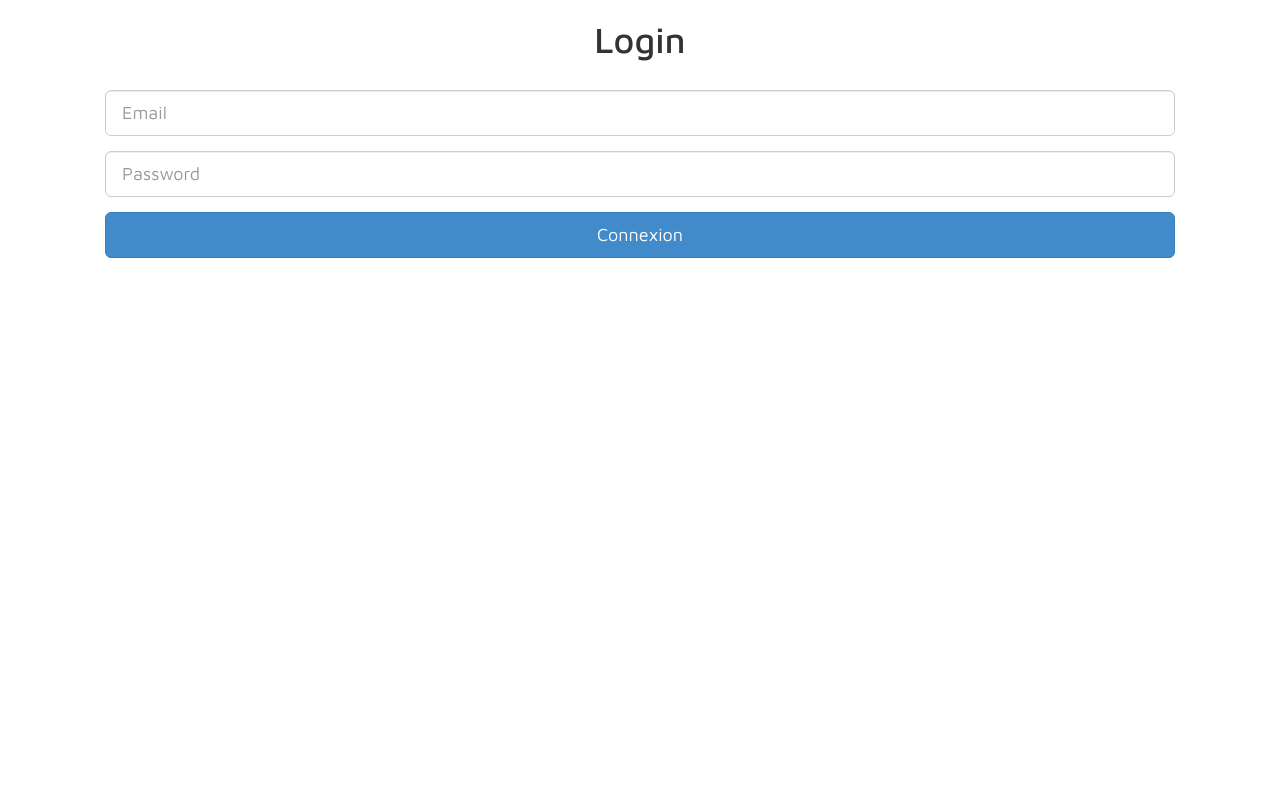
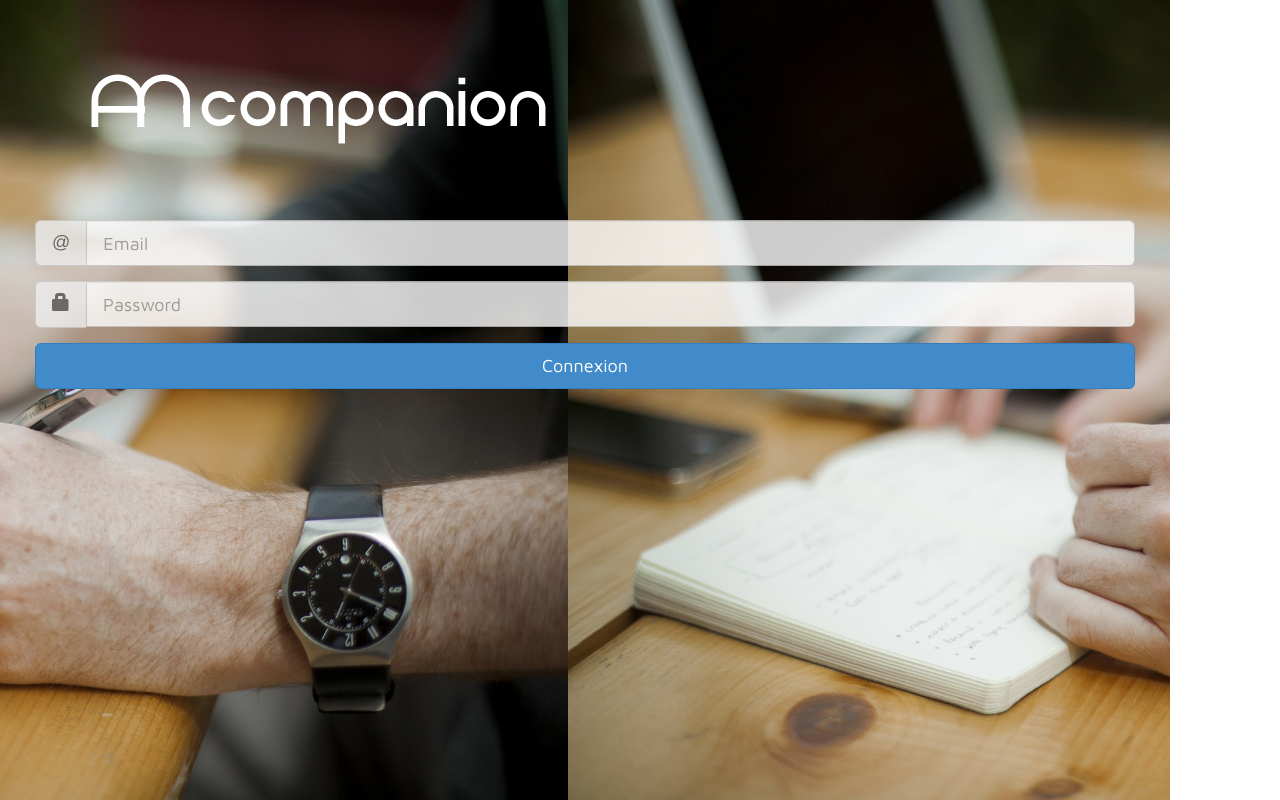
Before and after one commit to rowit/AMCompanion.Website, a plain HTML site: page index.html at #!/login in a window 1280 px wide. Drawn offline with Linux system fonts and the light colour scheme.

Commit message:
Login begin

```diff
--- a/css/app.css
+++ b/css/app.css
@@ -3,12 +3,50 @@ html, body
 {
     height: 100%;
     width: 100%;
+    margin: 0;
+}
+
+input
+{
     font-family: 'Maven Pro', sans-serif !important;
 }
 
-body
+.input-group
 {
-    width: 100%;
+    opacity: 0.8;
+}
+
+#main-container
+{
     height: 100%;
+}
+
+#am-companion .container
+{
     margin: 0;
-}2
+    padding: 0;
+}
+
+#am-companion h1
+{
+    margin-top: 0;
+}
+
+#logo
+{
+}
+
+#loginModal
+{
+    background: url("../img/writing-336370_1920.jpg");
+    background-position: 568px;
+    background-size: cover;
+    height: 100%;
+}
+
+@media screen and (max-width: 640px) {
+    #logo
+    {
+        width: 300px;
+    }
+}
--- a/index.html
+++ b/index.html
@@ -9,12 +9,13 @@
         <title>Am Companion</title>
         <meta name="description" content="">
         <meta name="viewport" content="width=device-width, initial-scale=1">
+        <meta name="apple-mobile-web-app-capable" content="yes" />
         <link rel="stylesheet" href="css/app.css"/>
         <link rel="stylesheet" href="css/bootstrap.min.css"/>
         <link href='http://fonts.googleapis.com/css?family=Maven+Pro:400,500' rel='stylesheet' type='text/css'>
     </head>
-    <body>
-        <div class="container" ng-view></div>
+    <body id="am-companion">
+        <div class="container" id="main-container" ng-view></div>
 
         <script src="js/vendors/angular.min.js"></script>
         <script src="js/vendors/angular-route.min.js"></script>
--- a/partials/login.html
+++ b/partials/login.html
@@ -10,14 +10,22 @@
 -->
 <!--login modal-->
 <div id="loginModal">
-    <h1 class="text-center">Login</h1>
+    <!--<h1 class="text-center">Login</h1>-->
+    <img id="logo" src="./img/logo-white.png"/>
+
     <div class="modal-body">
         <form class="form col-md-12 center-block" ng-submit="login()">
             <div class="form-group">
-                <input type="email" class="form-control input-lg" placeholder="Email" ng-model="credidentials.email">
+                <div class="input-group input-group-lg">
+                    <span class="input-group-addon">@</span>
+                    <input type="email" class="form-control" placeholder="Email" ng-model="credidentials.email">
+                </div>
             </div>
             <div class="form-group">
-                <input type="password" class="form-control input-lg" placeholder="Password" ng-model="credidentials.password">
+                <div class="input-group input-group-lg">
+                    <span class="input-group-addon"><span class="glyphicon glyphicon-lock"></span></span>
+                    <input type="password" class="form-control" placeholder="Password" ng-model="credidentials.password">
+                </div>
             </div>
             <div class="form-group">
                 <input type="submit" class="btn btn-primary btn-lg btn-block" value="Connexion"/>
```
Also changed, not shown: img/logo-white.png (added).
